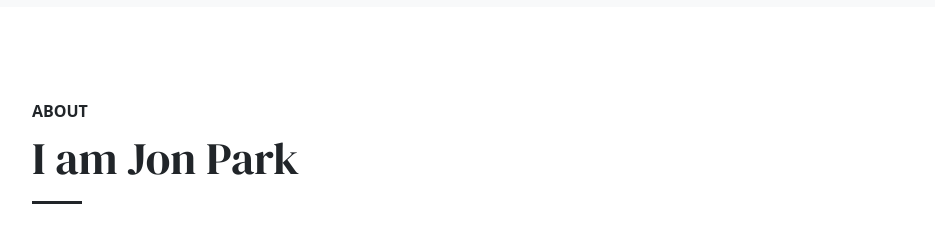
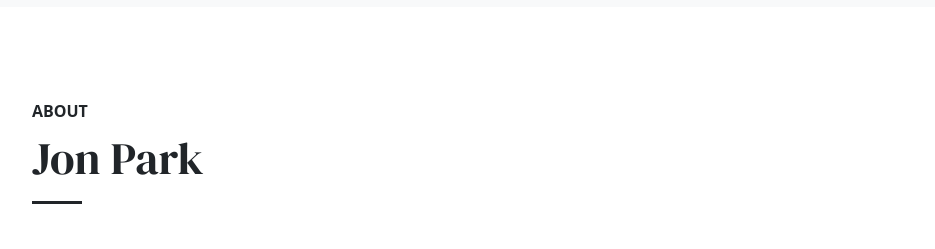
Before and after one commit to JPark-2020/PortfolioWebsite, a plain HTML site: page index.html in a window 1280 px wide. Shown: the part 1280-1529 px from the top of the page, without its empty margins (170-1105 px from the left). Drawn offline with nearby package versions, Linux system fonts and the light colour scheme.

Commit message:
Update index.html

```diff
--- a/index.html
+++ b/index.html
@@ -177,7 +177,7 @@
   <section id='about' class='p-section'>
     <div class='container container-lg'>
       <sup>About</sup>
-      <h2 class='mb-5 underline'>I am Jon Park</h2>
+      <h2 class='mb-5 underline'>Jon Park</h2>
 
       <div class='row flex-row'>
         <div class='col-sm-4'>
```
